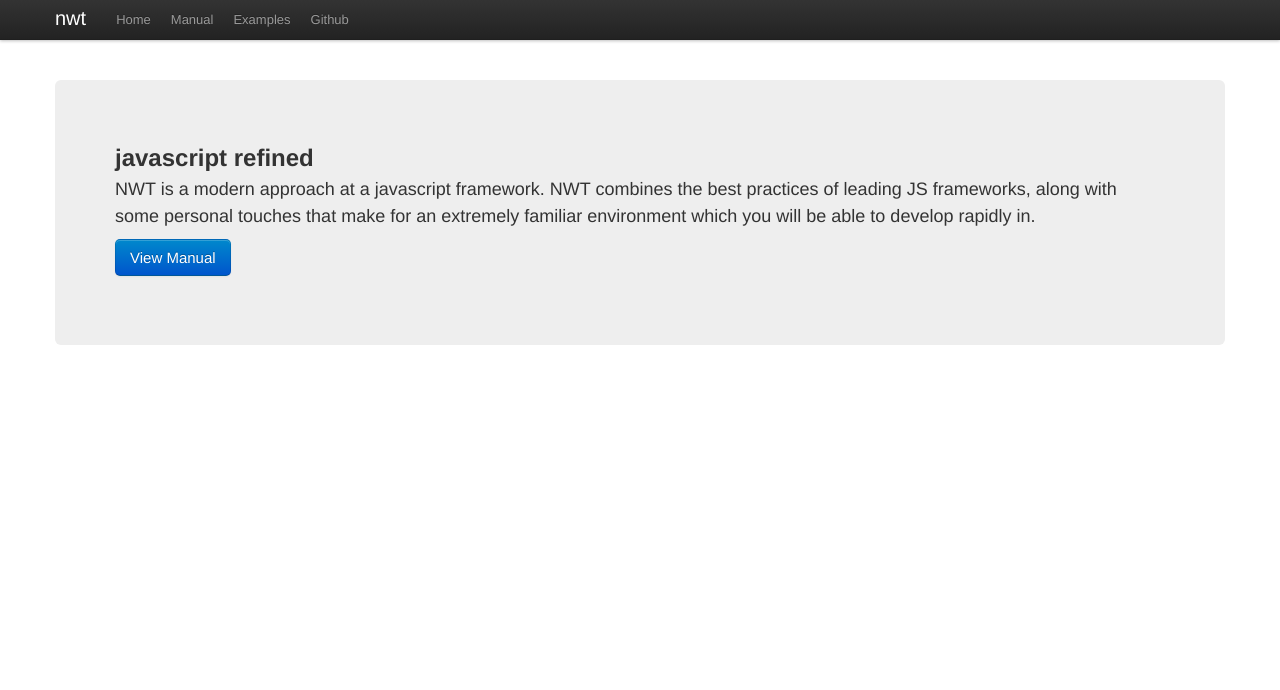
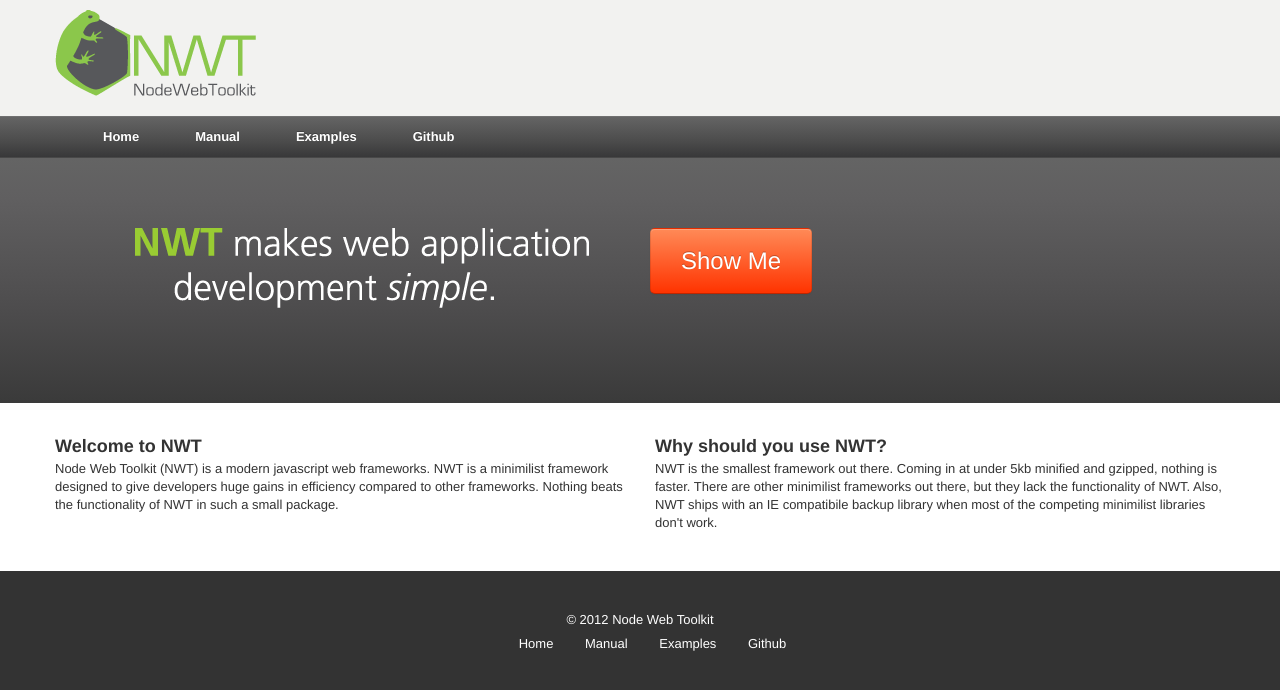
Before and after one commit to nwtjs/nwt, a Jekyll site: the page built from index.html, in a window 1280 px wide. Shown: the top 690 px of the page. Built offline with Jekyll 4.4.1, drawn with Linux system fonts in a browser that asks for light colours.

Commit message:
Updates to nwt site

```diff
--- a/_layouts/default.html
+++ b/_layouts/default.html
@@ -10,22 +10,26 @@
 
 	<link href="/nwt/jekyll/site.css" rel="stylesheet">
 
-	<script type="text/javascript" src="/nwt/nwt.main.min.js"></script>
+	<script type="text/javascript" src="/nwt/nwt.min.js"></script>
 	<!--[if lte IE 9]>
-		<script type="text/javascript" src="/nwt/nwt.fallback.min.js"></script>
+		<script type="text/javascript" src="/nwt/nwtfallback.min.js"></script>
 	<![endif]-->
 </head>
 <body>
-
-	<div class="navbar navbar-fixed-top">
+	<header>
+		<div class="container">
+			<h1><a href="/nwt/index.html">nwt</a></h1>
+		</div>
+	</header>
+	<nav>
+		<div class="container">
+			<div class="navbar">
 				<div class="navbar-inner">
-			<div class="container">
 					<a class="btn btn-navbar" data-toggle="collapse" data-target=".nav-collapse">
 						<span class="icon-bar"></span>
 						<span class="icon-bar"></span>
 						<span class="icon-bar"></span>
 					</a>
-				<a class="brand" href="./index.html">nwt</a>
 					<div class="nav-collapse">
 						<ul class="nav">
 							{% for link in site.navigation %}
@@ -46,10 +50,36 @@
 				</div>
 			</div>
 		</div>
+	</nav>
+	{% if page.heroUnit %}
+		<div class="hero-unit">
+			<div class="container">
+				{{page.heroUnit}}
+			</div>
+		</div>
+	{% endif %}
+	<div id="main_outer">
 		<div class="container" id="main">
 			{{ content }}
 		</div>
-
+	</div>
+	<footer>
+		<p>© 2012 Node Web Toolkit</p>
+		<ul>
+			<li class="first active ">
+				<a href="/nwt/index.html">Home</a>
+			</li>
+			<li class="  ">
+				<a href="/nwt/manual.html">Manual</a>
+			</li>
+			<li class="  last">
+				<a href="/nwt/examples.html">Examples</a>
+			</li>
+			<li>
+				<a href="https://github.com/nwtjs/nwt">Github</a>
+			</li>
+		</ul>
+	</footer>
 <script type="text/javascript">
 var _gaq = _gaq || [];
 _gaq.push(['_setAccount', 'UA-29464080-1']);
--- a/_posts/2000-01-01-manual.html
+++ b/_posts/2000-01-01-manual.html
@@ -9,7 +9,8 @@ title: The Manual
 <p>Include the script. By default we namespace window.nwt and window.n as entrypoints.</p>
 
 {% highlight html %}
-<script type="text/javascript" src="nwt.main.min.js"></script>
+<!-- Note: Feel free to use this for testing, but you should host this file yourself -->
+<script type="text/javascript" src="http://nwtjs.github.com/nwt/nwt.min.js"></script>
 {% endhighlight %}
 
 <h2>Node Methods (DOM methods)</h2>
--- a/build/build.js
+++ b/build/build.js
@@ -33,7 +33,7 @@ for( var i in packages ) {
 
 	// Finished a package
 	scriptContent = uglify(scriptContent, {mangle_options: {toplevel: true}});
-	fs.writeFileSync(__dirname + '/../nwt.' + i + '.min.js', scriptContent);
+	fs.writeFileSync(__dirname + '/../' + i + '.min.js', scriptContent);
 
 	console.log(scriptContent);
 }
--- a/build/package.js
+++ b/build/package.js
@@ -1,4 +1,4 @@
-exports.main = [
+exports.nwt = [
 	'base/js/base.js',
 
 	'io/js/io.js',
@@ -11,7 +11,7 @@ exports.main = [
 	'event/js/event.js',
 ];
 
-exports.fallback = [
+exports.nwtfallback = [
 	'ie/js/sizzle.js',
 	'ie/js/node.js',
 	'ie/js/anim.js'
--- a/index.html
+++ b/index.html
@@ -1,14 +1,20 @@
 ---
 layout: default
 title: nwt components
+heroUnit: '<p class="masthead">NWT makes web development simple.</p>
+			<p class="actions">
+				<!--a class="btn btn-large" href="/nwt/nwt.min.js" target="_blank">Download</a-->
+				<a class="btn btn-primary btn-large" href="/nwt/manual.html">Show Me</a>
+			</p>'
 ---
 
 <div class="row">
-	<div class="span12">
-		<div class="hero-unit">
-			<h2>javascript refined</h2>
-			<p>NWT is a modern approach at a javascript framework. NWT combines the best practices of leading JS frameworks, along with some personal touches that make for an extremely familiar environment which you will be able to develop rapidly in.</p>
-			<p><a class="btn btn-primary btn-large" href="/nwt/manual.html">View Manual</a></p>
-		</div>
+	<div class="span6">
+		<h3>Welcome to NWT</h3>
+		<p>Node Web Toolkit (NWT) is a modern javascript web frameworks. NWT is a minimilist framework designed to give developers huge gains in efficiency compared to other frameworks. Nothing beats the functionality of NWT in such a small package.</p>
+	</div>
+	<div class="span6">
+		<h3>Why should you use NWT?</h3>
+		<p>NWT is the smallest framework out there. Coming in at under 5kb minified and gzipped, nothing is faster. There are other minimilist frameworks out there, but they lack the functionality of NWT. Also, NWT ships with an IE compatibile backup library when most of the competing minimilist libraries don't work.</p>
 	</div>
 </div>
--- a/jekyll/site.css
+++ b/jekyll/site.css
@@ -1,11 +1,156 @@
-#main {
-	padding-top:80px;
-}
-
 #main section {
 	padding-bottom:20px;
 }
 
-iframe.example {
-	width:100%;
+
+html, body {
+	background:#333333;
 }
+
+header {
+	background:#f2f2f0;
+}
+
+header h1 {
+	display:block;
+	padding:10px 0 20px;
+}
+
+header h1 a {
+	text-align:left;
+	text-indent:-9999px;
+	outline:0;
+	display:block;
+	height:86px;
+	width:201px;
+	background: url(/jekyll/img/logo.png) no-repeat;
+}
+
+nav {
+	background:#333333;
+	background: rgb(100,100,100);
+	background: -moz-linear-gradient(top,  rgba(100,100,100,1) 0%, rgba(75,75,75,1) 62%, rgba(56,56,57,1) 100%);
+	background: -webkit-gradient(linear, left top, left bottom, color-stop(0%,rgba(100,100,100,1)), color-stop(62%,rgba(75,75,75,1)), color-stop(100%,rgba(56,56,57,1)));
+	background: -webkit-linear-gradient(top,  rgba(100,100,100,1) 0%,rgba(75,75,75,1) 62%,rgba(56,56,57,1) 100%);
+	background: -o-linear-gradient(top,  rgba(100,100,100,1) 0%,rgba(75,75,75,1) 62%,rgba(56,56,57,1) 100%);
+	background: -ms-linear-gradient(top,  rgba(100,100,100,1) 0%,rgba(75,75,75,1) 62%,rgba(56,56,57,1) 100%);
+	background: linear-gradient(top,  rgba(100,100,100,1) 0%,rgba(75,75,75,1) 62%,rgba(56,56,57,1) 100%);
+	border-top:1px solid #707070;
+	border-bottom:1px solid #484848;
+}
+
+.navbar ul.nav li a {
+	padding:10px 28px 11px;
+	font-weight:bold;
+	color:#FFF;
+}
+
+.navbar ul.nav li:hover a {
+	background:#4f4f4f;
+}
+
+.navbar ul.nav li.active a {
+	background:#7fcb33;
+	background: rgb(152,253,52);
+	background: -moz-linear-gradient(top,  rgba(152,253,52,1) 0%, rgba(152,255,51,1) 13%, rgba(145,241,51,1) 26%, rgba(115,181,51,1) 62%, rgba(104,158,51,1) 79%, rgba(102,153,51,1) 85%, rgba(102,153,51,1) 100%);
+	background: -webkit-gradient(linear, left top, left bottom, color-stop(0%,rgba(152,253,52,1)), color-stop(13%,rgba(152,255,51,1)), color-stop(26%,rgba(145,241,51,1)), color-stop(62%,rgba(115,181,51,1)), color-stop(79%,rgba(104,158,51,1)), color-stop(85%,rgba(102,153,51,1)), color-stop(100%,rgba(102,153,51,1)));
+	background: -webkit-linear-gradient(top,  rgba(152,253,52,1) 0%,rgba(152,255,51,1) 13%,rgba(145,241,51,1) 26%,rgba(115,181,51,1) 62%,rgba(104,158,51,1) 79%,rgba(102,153,51,1) 85%,rgba(102,153,51,1) 100%);
+	background: -o-linear-gradient(top,  rgba(152,253,52,1) 0%,rgba(152,255,51,1) 13%,rgba(145,241,51,1) 26%,rgba(115,181,51,1) 62%,rgba(104,158,51,1) 79%,rgba(102,153,51,1) 85%,rgba(102,153,51,1) 100%);
+	background: -ms-linear-gradient(top,  rgba(152,253,52,1) 0%,rgba(152,255,51,1) 13%,rgba(145,241,51,1) 26%,rgba(115,181,51,1) 62%,rgba(104,158,51,1) 79%,rgba(102,153,51,1) 85%,rgba(102,153,51,1) 100%);
+	background: linear-gradient(top,  rgba(152,253,52,1) 0%,rgba(152,255,51,1) 13%,rgba(145,241,51,1) 26%,rgba(115,181,51,1) 62%,rgba(104,158,51,1) 79%,rgba(102,153,51,1) 85%,rgba(102,153,51,1) 100%);
+}
+
+body .hero-unit {
+	background: rgb(100,100,100);
+	background: -moz-linear-gradient(top,  rgba(100,100,100,1) 0%, rgba(96,95,96,1) 17%, rgba(78,77,78,1) 60%, rgba(58,58,58,1) 100%);
+	background: -webkit-gradient(linear, left top, left bottom, color-stop(0%,rgba(100,100,100,1)), color-stop(17%,rgba(96,95,96,1)), color-stop(60%,rgba(78,77,78,1)), color-stop(100%,rgba(58,58,58,1)));
+	background: -webkit-linear-gradient(top,  rgba(100,100,100,1) 0%,rgba(96,95,96,1) 17%,rgba(78,77,78,1) 60%,rgba(58,58,58,1) 100%);
+	background: -o-linear-gradient(top,  rgba(100,100,100,1) 0%,rgba(96,95,96,1) 17%,rgba(78,77,78,1) 60%,rgba(58,58,58,1) 100%);
+	background: -ms-linear-gradient(top,  rgba(100,100,100,1) 0%,rgba(96,95,96,1) 17%,rgba(78,77,78,1) 60%,rgba(58,58,58,1) 100%);
+	background: linear-gradient(top,  rgba(100,100,100,1) 0%,rgba(96,95,96,1) 17%,rgba(78,77,78,1) 60%,rgba(58,58,58,1) 100%);
+	color:#FFF;
+	border-radius:0;
+	-webkit-border-radius:0;
+	-moz-border-radius:0;
+	margin-bottom:0;
+	height:125px;
+}
+
+body .hero-unit .container {
+	position:relative;
+}
+
+body .hero-unit .masthead {
+	text-align:left;
+	text-indent:-9999px;
+	outline:0;
+	display:block;
+	height:80px;
+	width:454px;
+	position:absolute;
+	top:10px;
+	left:75px;
+	background: url(/jekyll/img/masthead.png) no-repeat;
+}
+
+body .hero-unit .actions {
+	position:absolute;
+	top:10px;
+	left: 590px;
+}
+
+body .hero-unit .actions a {
+	font-size: 24px;
+	font-weight: normal;
+	padding: 18px 30px;
+}
+
+/* NWT SPECIFIC PRIMARY BUTTON */
+.hero-unit .btn-primary {
+	background-color: #ff3300;
+	background-image: -moz-linear-gradient(top, #ff8a57, #ff3300);
+	background-image: -ms-linear-gradient(top, #ff8a57, #ff3300);
+	background-image: -webkit-gradient(linear, 0 0, 0 100%, from(#ff8a57), to(#ff3300));
+	background-image: -webkit-linear-gradient(top, #ff8a57, #ff3300);
+	background-image: -o-linear-gradient(top, #ff8a57, #ff3300);
+	background-image: linear-gradient(top, #ff8a57, #ff3300);
+	background-repeat: repeat-x;
+	filter: progid:DXImageTransform.Microsoft.gradient(startColorstr='#ff8a57', endColorstr='#ff3300', GradientType=0);
+	border-color: #ff3300 #ff3300 #ff3300;
+	border-color: rgba(0, 0, 0, 0.1) rgba(0, 0, 0, 0.1) rgba(0, 0, 0, 0.25);
+	filter: progid:dximagetransform.microsoft.gradient(enabled=false);
+}
+.hero-unit .btn-primary:hover,
+.hero-unit .btn-primary:active,
+.hero-unit .btn-primary.active,
+.hero-unit .btn-primary.disabled,
+.hero-unit .btn-primary[disabled] {
+	background-color: #ff3300;
+}
+
+
+#main_outer {
+	background:#FFF;
+	padding:30px 0;
+}
+
+footer {
+	color:#FFF;
+	text-align:center;
+	padding-top:40px;
+	font-weight:11px;
+}
+
+footer p {
+	margin-bottom:6px;
+}
+
+footer ul li {
+	display:inline;
+	margin:0 14px;
+}
+
+footer ul li a,
+footer ul li a:hover {
+	color:#FFF;
+}
--- a/package.json
+++ b/package.json
@@ -19,6 +19,6 @@
 	"engines": {
 		"node": ">=0.6.0"
 	},
-	"main": "./nwt.main.min.js",
+	"main": "./nwt.min.js",
 	"ender": "noop"
 }
```
Also changed, not shown: test/views/layout.ejs (+2 -2 lines), jekyll/img/logo.png (added), jekyll/img/masthead.png (added), nwt.min.js (renamed from nwt.main.min.js), nwtfallback.min.js (renamed from nwt.fallback.min.js). Lines whose indentation alone changed are shown as unchanged.
